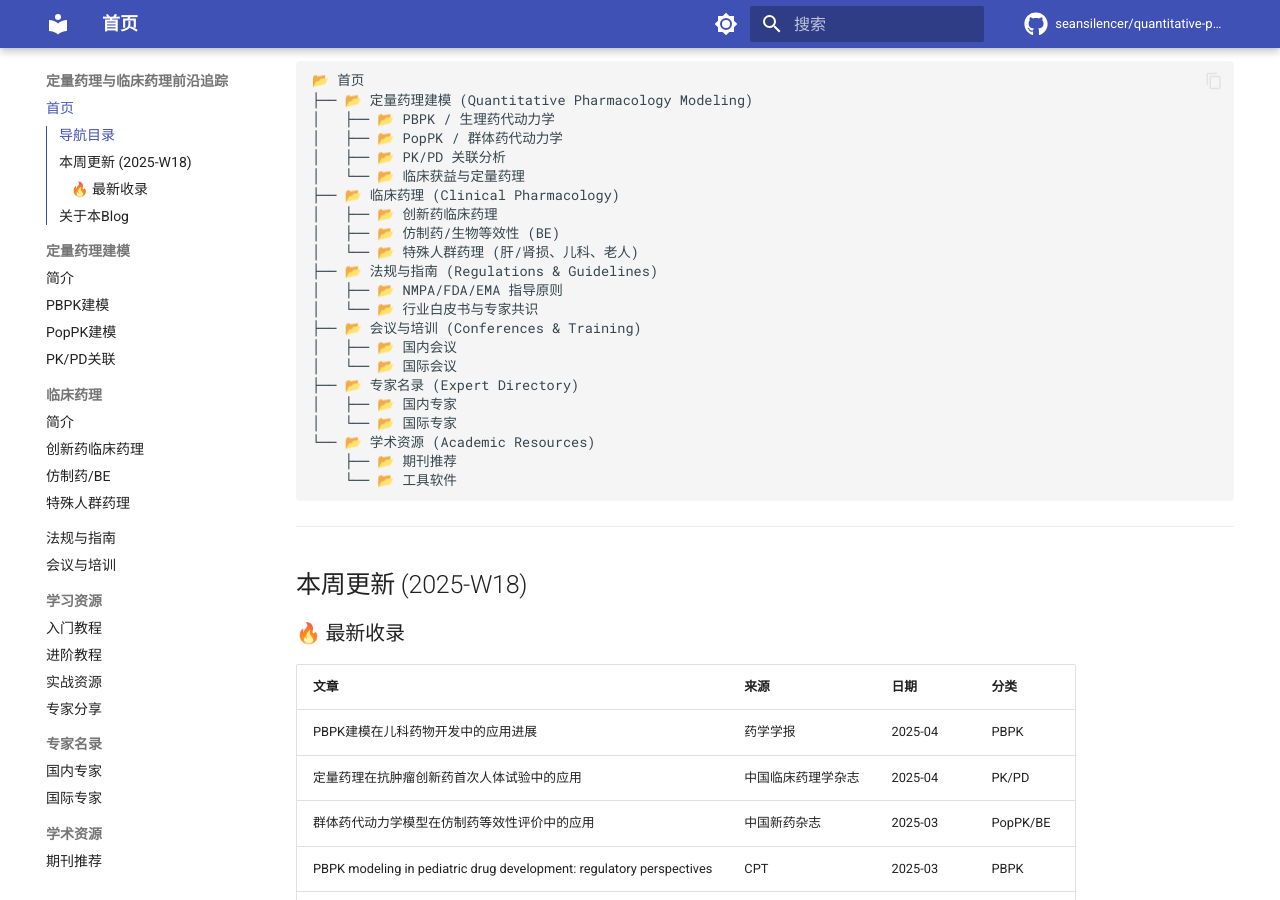
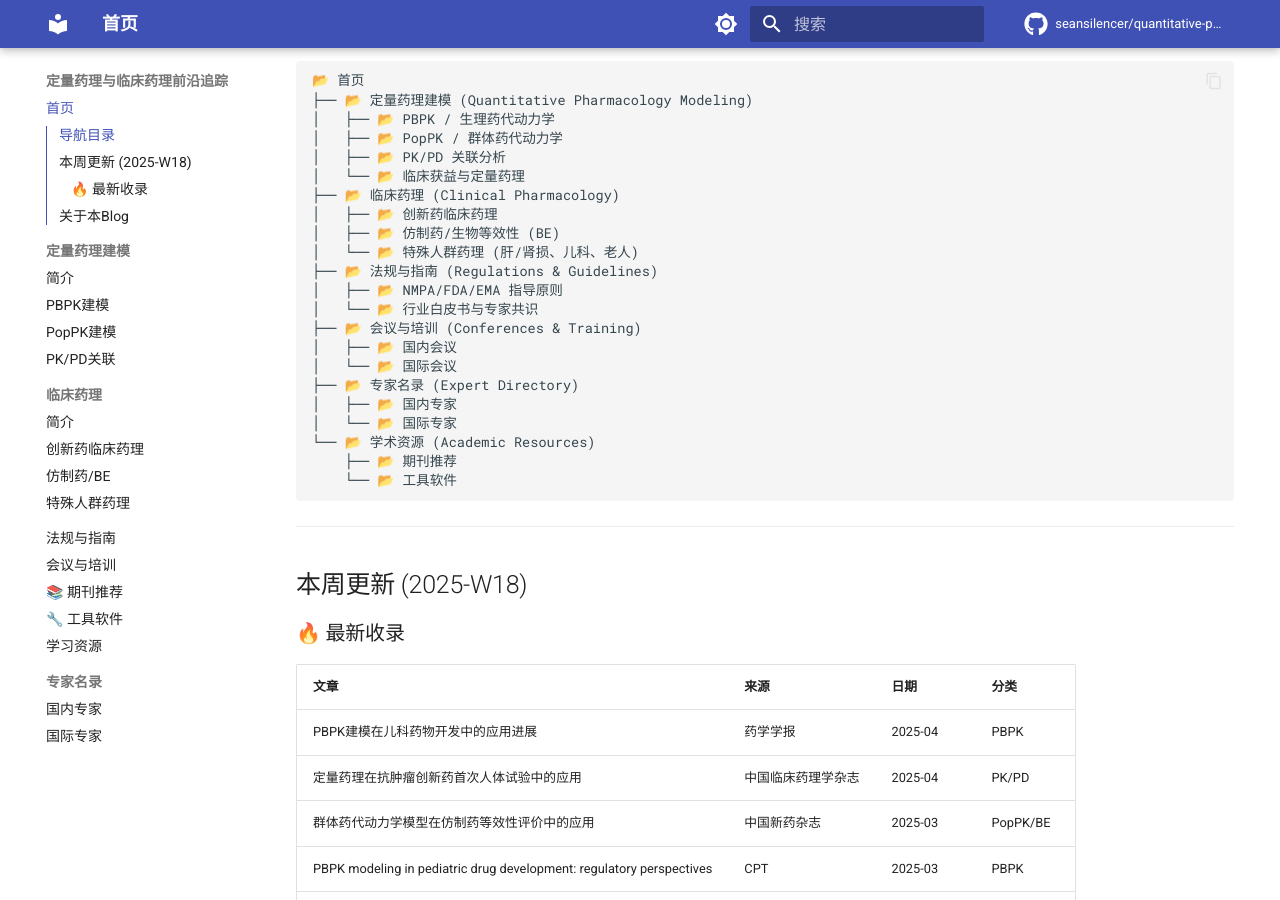
Before and after one commit to seansilencer/quantitative-pharma-blog, an MkDocs documentation site: the page built from docs/index.md, in a window 1280 px wide and 900 px high, scrolled down 354 px. Built offline with MkDocs 1.6.1 and Material for MkDocs 9.7.7, drawn with Linux system fonts in a browser that asks for light colours; comment, search, counter and statistics services are not loaded; some of the changed lines change nothing that is shown.

Commit message:
sync: mkdocs.yml nav与build.py NAV_TREE保持一致

```diff
--- a/mkdocs.yml
+++ b/mkdocs.yml
@@ -56,17 +56,12 @@ nav:
       - 特殊人群药理: clinical-pharmacology/special-populations.md
   - 法规与指南: regulations/index.md
   - 会议与培训: conferences/index.md
-  - 学习资源:
-      - 入门教程: tutorials/introduction.md
-      - 进阶教程: tutorials/advanced.md
-      - 实战资源: tutorials/practice.md
-      - 专家分享: tutorials/expert-sharing.md
+  - 📚 期刊推荐: resources/journals.md
+  - 🔧 工具软件: resources/tools.html
+  - 学习资源: tutorials/index.md
   - 专家名录:
       - 国内专家: experts/domestic.md
       - 国际专家: experts/international.md
-  - 学术资源:
-      - 期刊推荐: resources/journals.md
-      - 工具软件: resources/tools.md
 
 # Markdown 扩展
 markdown_extensions:
```
